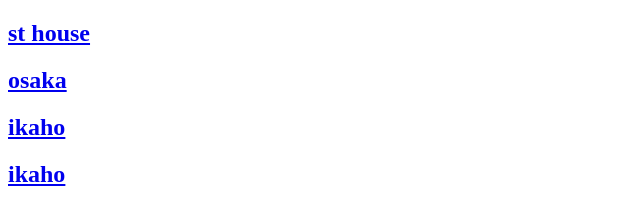
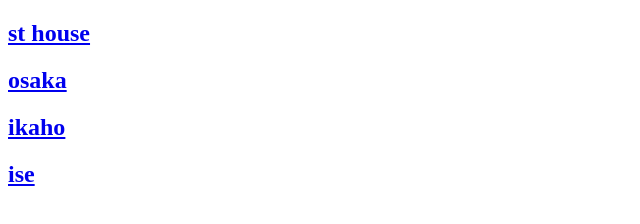
Before and after one commit to HamaR1n/HamaR1n.github.io, a plain HTML site: page index.html in a window 1280 px wide. Shown: the full height of the page, 0-640 px from the left. Drawn offline with Linux system fonts and the light colour scheme.

Commit message:
Update index.html

```diff
--- a/index.html
+++ b/index.html
@@ -9,7 +9,7 @@
    <h2><a href=stHouse.html>st house</a>  </h2>
    <h2> <a href=osaka.html>osaka</a></h2>
     <h2> <a href=ikaho.html>ikaho</a></h2>
-    <h2> <a href=ise.html>ikaho</a></h2>
+    <h2> <a href=ise.html>ise</a></h2>
 </body>
 
 </html>
```
